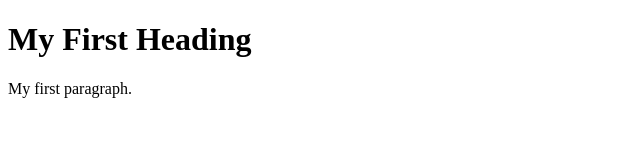
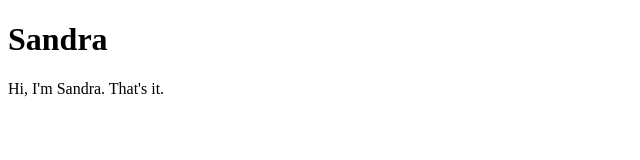
Before and after one commit to nyudm4life/nyudm4life.github.io, a plain HTML site: page index.html in a window 1280 px wide. Shown: the whole page, without its empty margins (0-640 px from the left). Drawn offline with Linux system fonts and the light colour scheme.

Commit message:
Update index.html

```diff
--- a/index.html
+++ b/index.html
@@ -2,8 +2,8 @@
 <html>
 <body>
 
-<h1>My First Heading</h1>
-<p>My first paragraph.</p>
+<h1>Sandra</h1>
+<p>Hi, I'm Sandra. That's it.</p>
 
 </body>
 </html>
```
